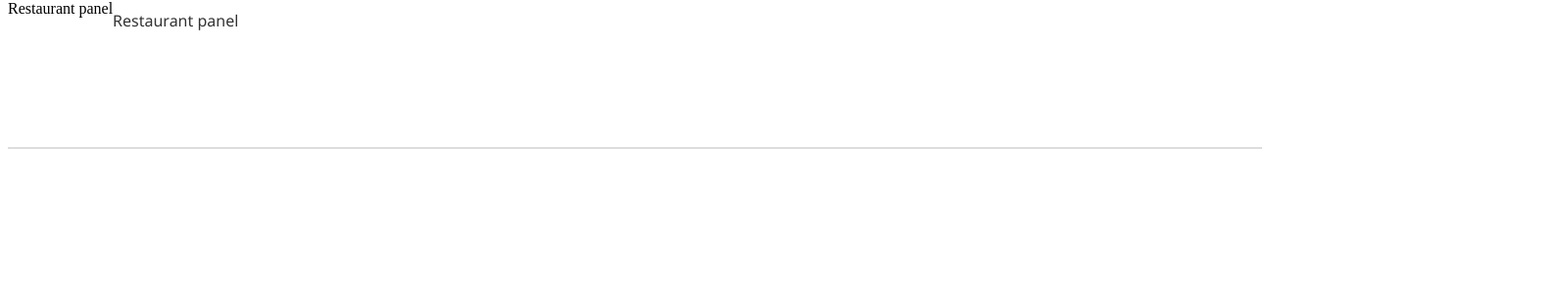
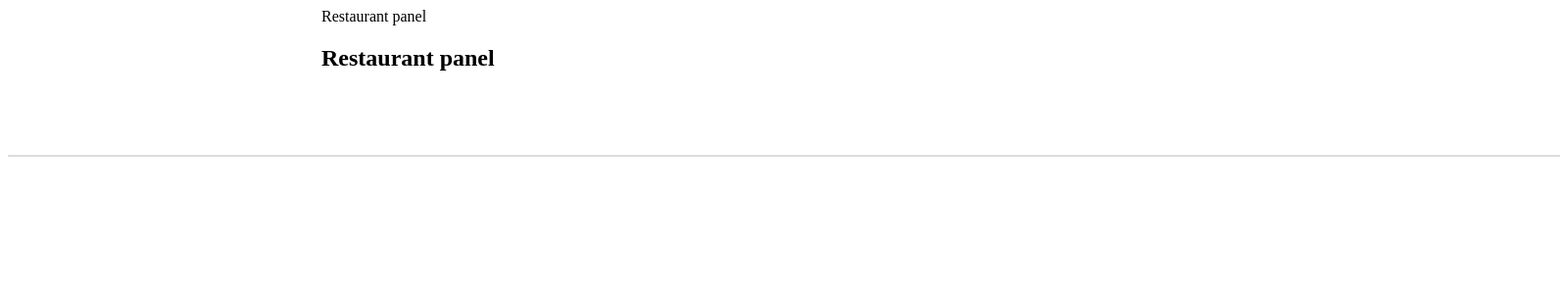
Before and after one commit to techasit5415/SCQ, a SvelteKit app: page /homerestaurant in a window 1280 px wide. Shown: the top 300 px of the page at 98% size, 1592 px wide, since content can reach past the window. Built offline with nearby package versions, Linux system fonts and the light colour scheme.

Commit message:
commit for pull

```diff
--- a/src/routes/homerestaurant/+page.svelte
+++ b/src/routes/homerestaurant/+page.svelte
@@ -13,14 +13,7 @@
     let activeMenu = "dashboard";
 </script>
 
-<div class="header2">
-    <div class="path">
-        <d>Restaurant panel</d>
-    </div>
-    <div class="headtext2">
-        <h2>Restaurant panel</h2>
-    </div>
-</div>
+
 
 <!-- <div id="menubar" class="menubar">
     <button
@@ -99,6 +92,15 @@
     </div>
 </div> -->
 
+<div class="header2">
+    <div class="path">
+        <d>Restaurant panel</d>
+    </div>
+    <div class="headtext2">
+        <h2>Restaurant panel</h2>
+    </div>
+</div>
+
 <style>
     /* Icon  */
     .material-symbols-outlined {
@@ -128,14 +130,12 @@
         align-items: center;
     }
     .header2 {
-        display: flex;
         height: 150px;
         width: 100%;
         border-bottom: 2px solid rgb(221, 221, 221);
         background: white;
-        position: fixed;
-        top: 0;
-
+        padding-left: 40vh;
+        align-items: center;
     }
 
     /* .icon-menu {
@@ -185,14 +185,14 @@
         line-height: 19.2px;
     }
 
-    h2 {
+    /* h2 {
         color: #333;
         font-family: "Noto Sans Thai";
         font-size: 16px;
         font-style: regular;
         font-weight: 400;
         line-height: 19.2px;
-    }
+    } */
 
     button:hover {
         background-color: #f0f0f0;
```
